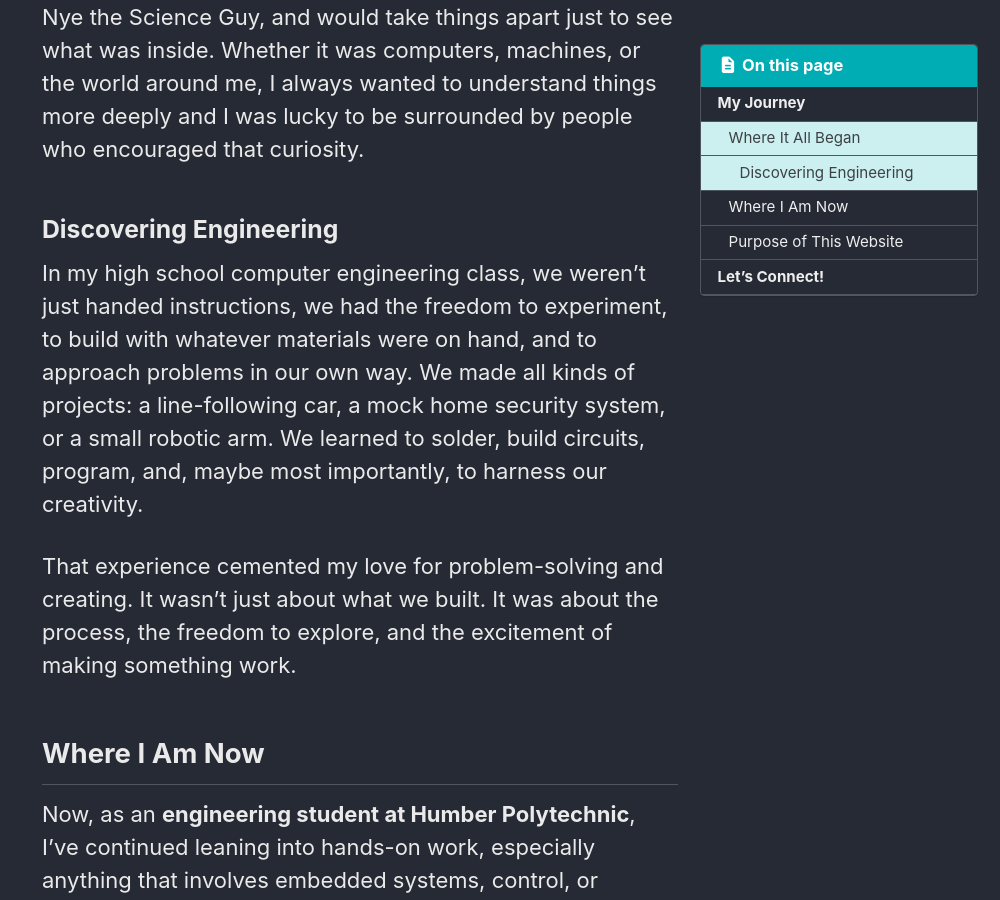
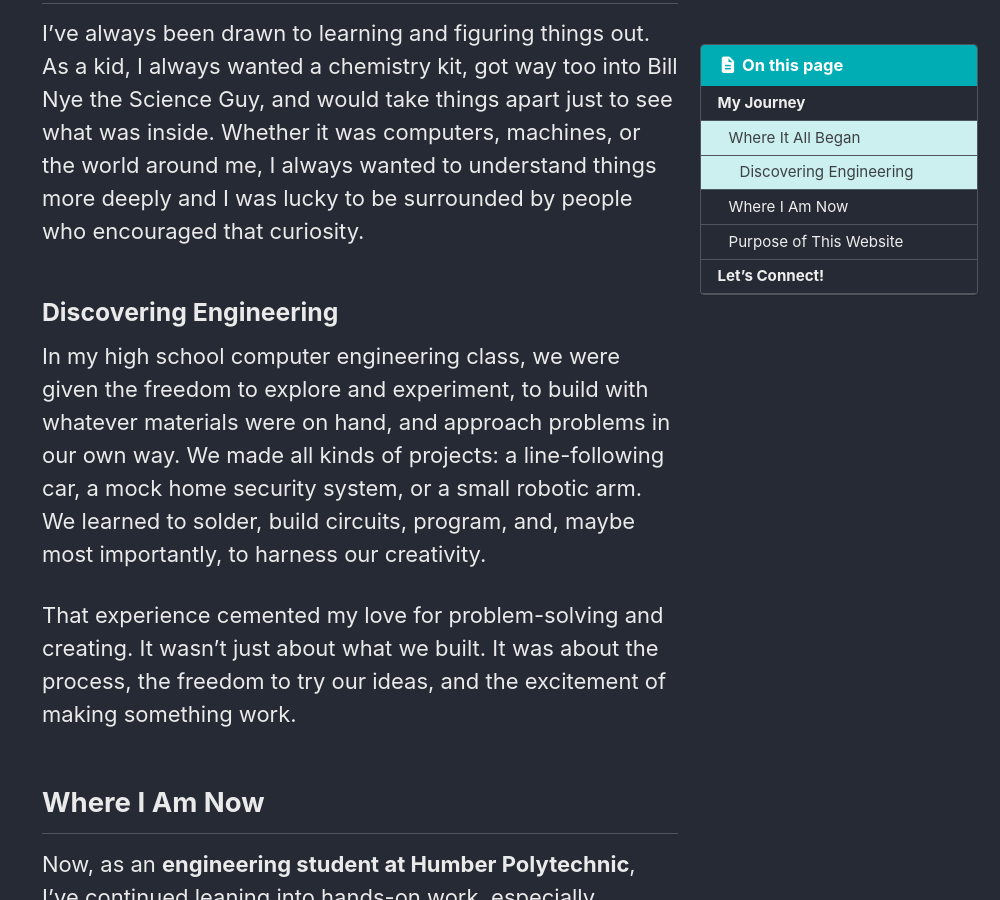
Before and after one commit to JuanPBP03/juanpbp03.github.io, a Jekyll site: the page built from _pages/about.md, in a window 1280 px wide and 900 px high, scrolled down 817 px. Shown: the whole window, without its empty margins (280-1280 px from the left). Built offline with Jekyll 4.4.1, drawn with Linux system fonts in a browser that asks for light colours; cached includes are drawn as plain includes.

Commit message:
small changes to about

```diff
--- a/_pages/about.md
+++ b/_pages/about.md
@@ -3,7 +3,7 @@ layout: single
 
 title: Who Am I?
 permalink: /about/
-tagline: "<br>"
+tagline: "<br><br><br>"
 header:
   overlay_image: /assets/images/about-photo.jpg
   caption: "Northern lights on a quiet lake"
@@ -23,9 +23,9 @@ toc_sticky: true
 I’ve always been drawn to learning and figuring things out. As a kid, I always wanted a chemistry kit, got way too into Bill Nye the Science Guy, and would take things apart just to see what was inside. Whether it was computers, machines, or the world around me, I always wanted to understand things more deeply and I was lucky to be surrounded by people who encouraged that curiosity.
 
 ### Discovering Engineering
-In my high school computer engineering class, we weren’t just handed instructions, we had the freedom to experiment, to build with whatever materials were on hand, and to approach problems in our own way. We made all kinds of projects: a line-following car, a mock home security system, or a small robotic arm. We learned to solder, build circuits, program, and, maybe most importantly, to harness our creativity.
+In my high school computer engineering class, we were given the freedom to explore and experiment, to build with whatever materials were on hand, and approach problems in our own way. We made all kinds of projects: a line-following car, a mock home security system, or a small robotic arm. We learned to solder, build circuits, program, and, maybe most importantly, to harness our creativity.
 
-That experience cemented my love for problem-solving and creating. It wasn’t just about what we built. It was about the process, the freedom to explore, and the excitement of making something work.
+That experience cemented my love for problem-solving and creating. It wasn’t just about what we built. It was about the process, the freedom to try our ideas, and the excitement of making something work.
 
 ## Where I Am Now
 Now, as an **engineering student at Humber Polytechnic**, I’ve continued leaning into hands-on work, especially anything that involves embedded systems, control, or design, and I’ve found that what excites me most is when hardware and software come together to make something real.
```
